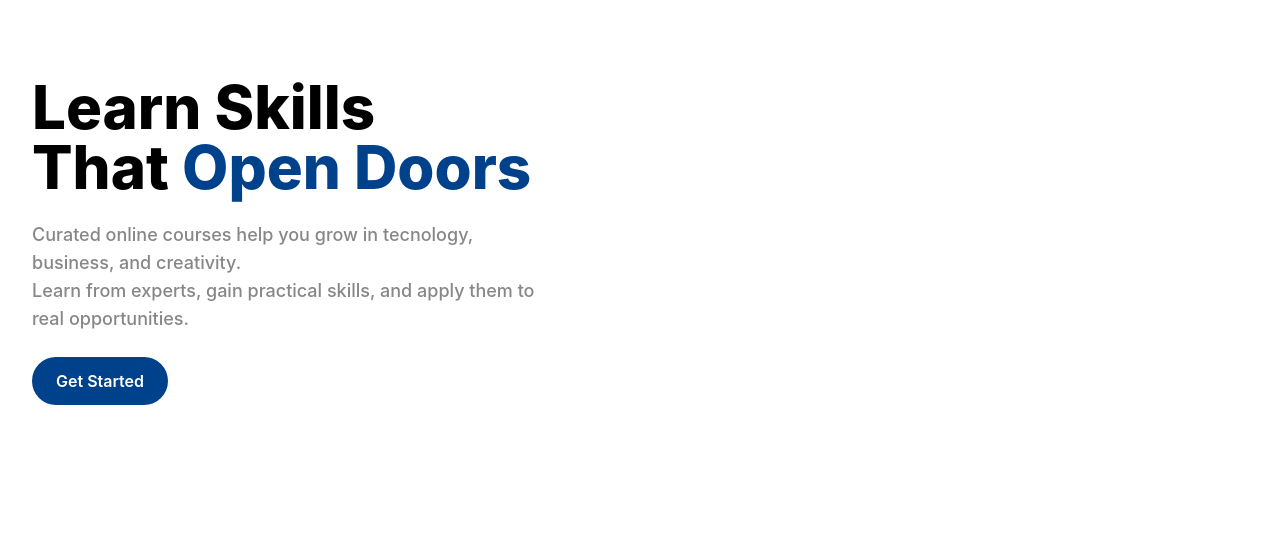
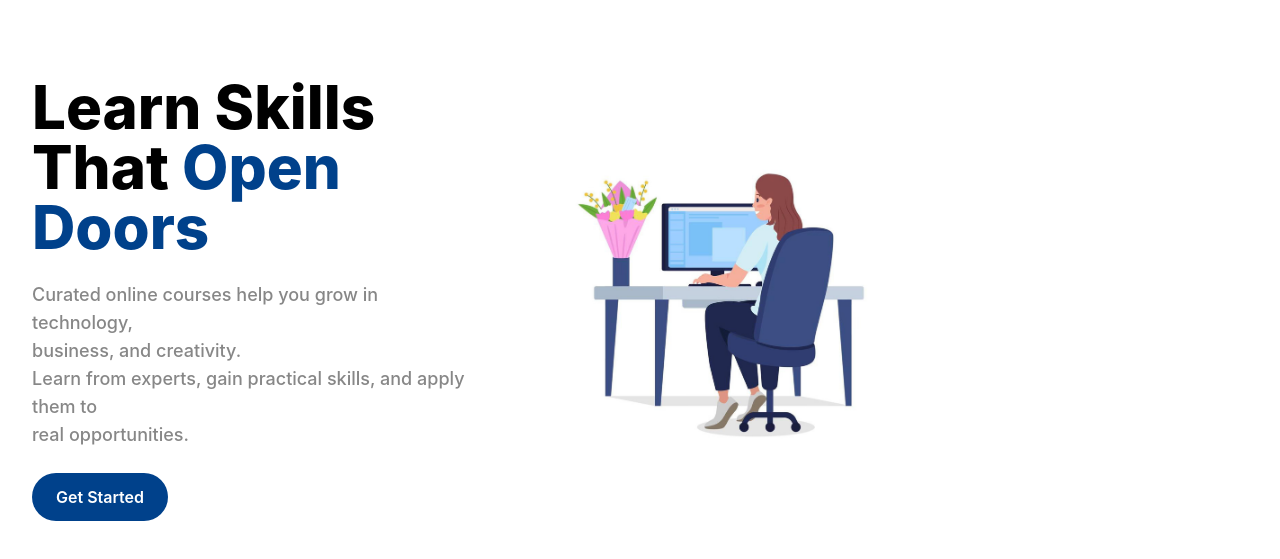
Before and after one commit to Lou-lah/skillhatchh, a plain HTML site: page index.html in a window 1280 px wide. Shown: the part 71-630 px from the top of the page. Drawn offline with nearby package versions, Linux system fonts and the light colour scheme.

Commit message:
added the image in the first section of the landing page

```diff
--- a/index.html
+++ b/index.html
@@ -33,16 +33,27 @@
     </header>
 
 <section class="flex flex-col md:flex-row items-center justify-between w-full px-8 py-16 overflow-visible">
-    <div class="text-left md:w-1/2 space-y-6">
-        <h1 class="text-4xl md:text-6xl lg:text-6xl font-extrabold text-black-900">
-            Learn Skills<br> That <span class="text-[#00418B]">Open Doors</span>
-        </h1>
-        <p class="text-[#878787] text-lg font-medium">Curated online courses help you grow in tecnology,<br> business, and creativity.<br>Learn from experts, gain practical skills, and apply them to<br> real opportunities.</p>
+    <div class="flex flex-col md:flex-row items-center justify-between space-y-6 md:space-y-0 md:space-x-6">
+<!-- Text Section -->
+        <div class="text-left md:w-1/2 space-y-6">
+            <h1 class="text-4xl md:text-6xl lg:text-6xl font-extrabold text-black-900">
+                Learn Skills<br> That <span class="text-[#00418B]">Open Doors</span>
+            </h1>
+            <p class="text-[#878787] text-lg font-medium">
+                Curated online courses help you grow in technology,<br> business, and creativity.<br>
+                Learn from experts, gain practical skills, and apply them to<br> real opportunities.
+            </p>
 
-        <div class="flex flex-col sm:flex-row items-center space-y-4 sm:space-y-0 sm:space-x-4 justify-center md:justify-start">
+            <div class="flex flex-col sm:flex-row items-center space-y-4 sm:space-y-0 sm:space-x-4 justify-center md:justify-start">
             <a href="#" class="bg-[#00418B] text-white font-semibold px-6 py-3 rounded-full flex items-center space-x-2">Get Started</a>
-            <a href="#" class="text-[#004
+            </div>
+        </div>
+
+<!-- Image Section -->
+    <div class="relative md:w-1/2 flex justify-center mb-2 md:mb-0">
+        <img src="Images/lp1sec.png" alt="image" class="w-64 md:w-80 lg:w-96 object-cover block"/>
     </div>
+</div>
 </section>
 
 
```
